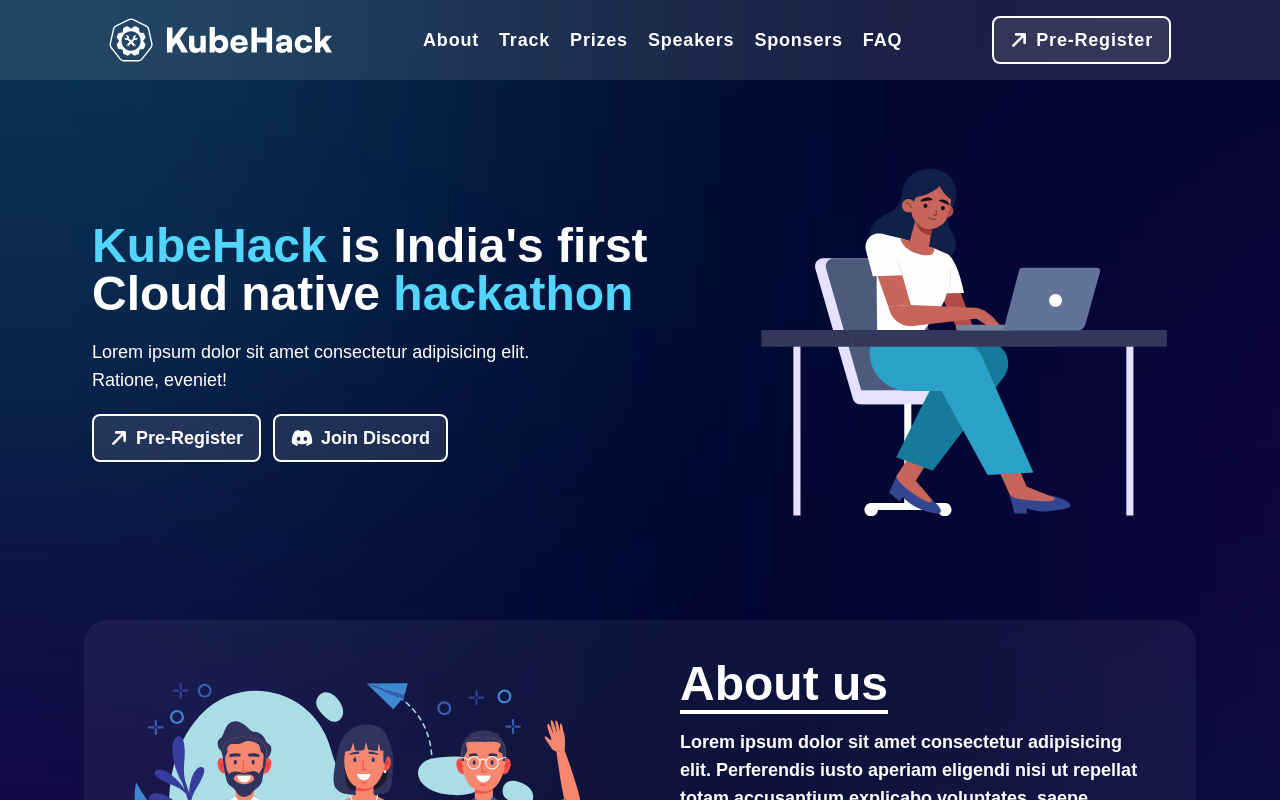
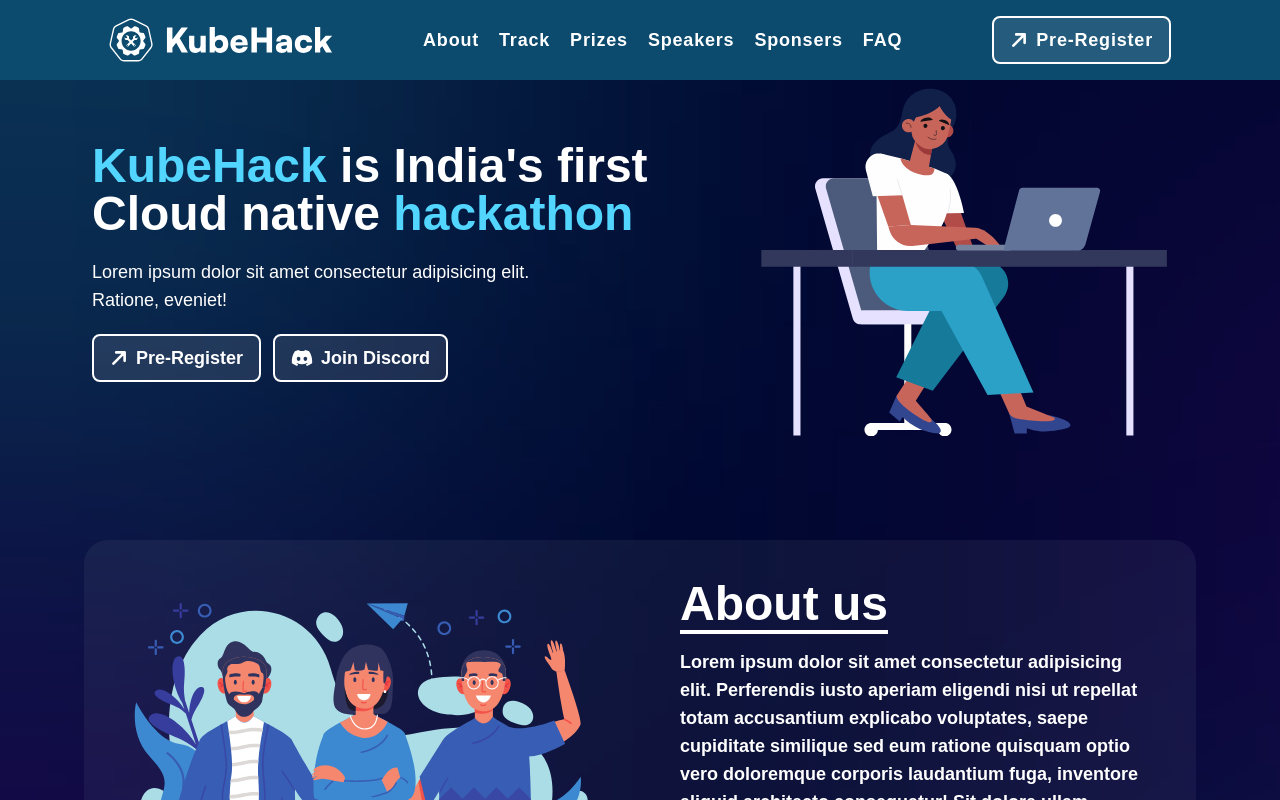
Before and after one commit to kubesimplify/kubehack, a Next.js app: page / in a window 1280 px wide. Shown: the top 800 px of the page. Built offline with nearby package versions, Linux system fonts and the light colour scheme; a web font is replaced by a local one.

Commit message:
[FIX]: Sticky Navbar

```diff
--- a/src/layout/Navbar.tsx
+++ b/src/layout/Navbar.tsx
@@ -4,7 +4,7 @@
 
 const Navbar = () => {
   return (
-    <nav className="bg-light-background/10 h-20 flex items-center tracking-wider">
+    <nav className="fixed top-0 left-0 right-0 z-30 w-full bg-sky-900  h-20 flex items-center tracking-wider">
       <div className="flex items-center justify-between mx-4 md:justify-around md:mx-auto w-full font-bold max-w-6xl">
         <Logo />
         <div className="hidden lg:flex gap-5">
```
